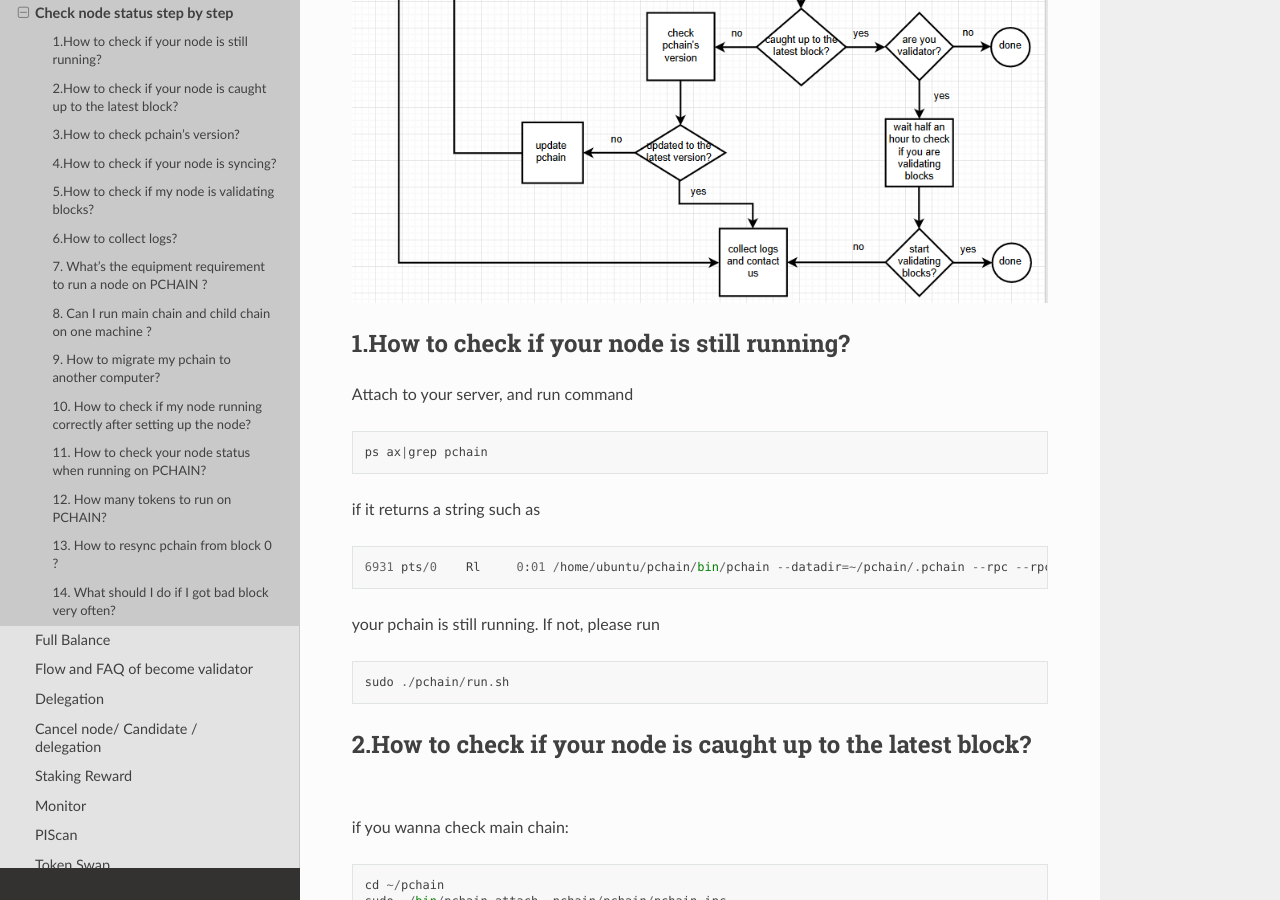
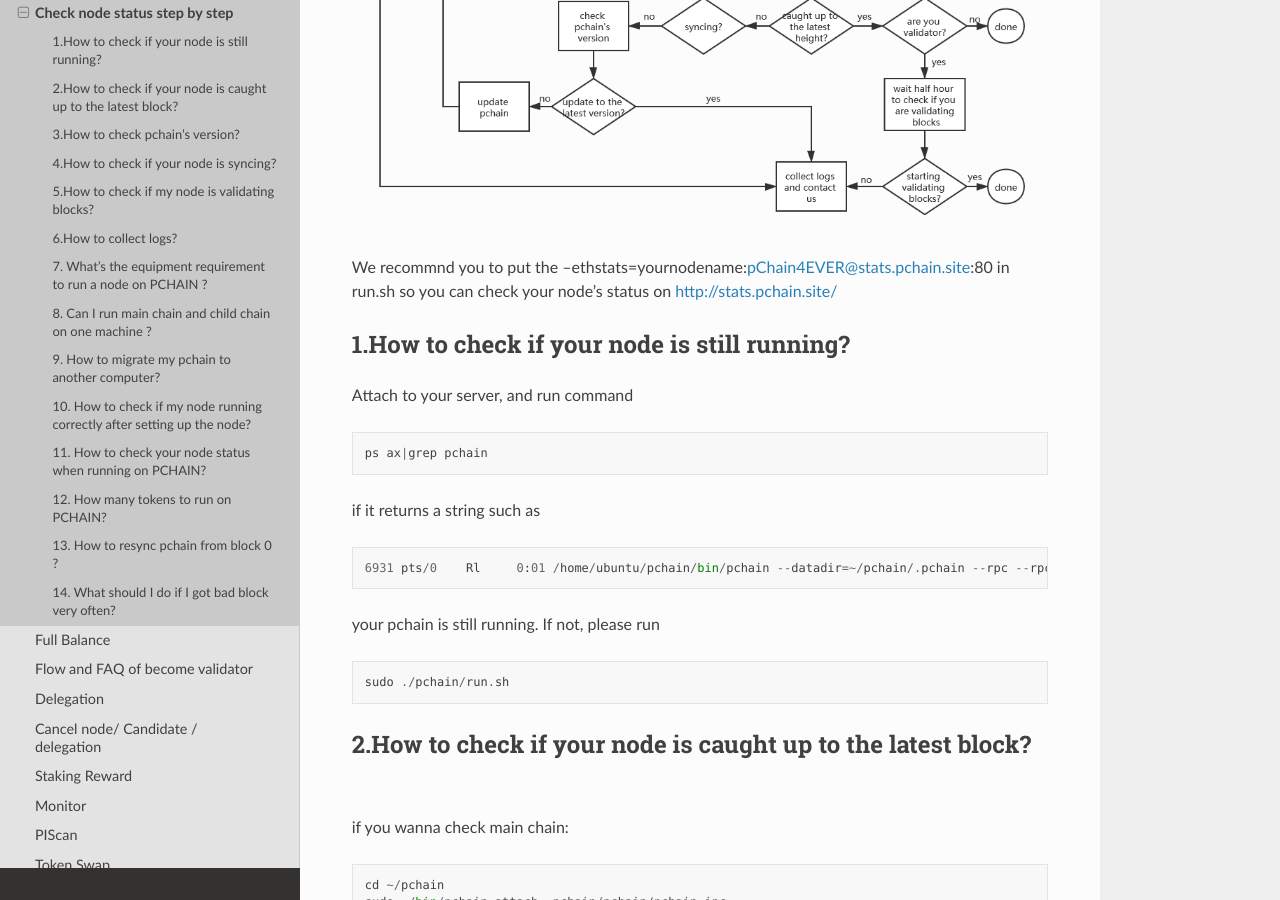
Before and after one commit to pchain-org/pchain-guide, a Sphinx documentation site: the page built from pchaindoc/source/FAQ/node.rst, in a window 1280 px wide and 900 px high, scrolled down 394 px. Built offline with Sphinx 7.4.7 and the Read the Docs theme 2.0.0, drawn with Linux system fonts in a browser that asks for light colours; pages that are not in the unit, such as notebooks, are missing from menus.

Commit message:
update nodecheck

```diff
--- a/pchaindoc/source/FAQ/node.rst
+++ b/pchaindoc/source/FAQ/node.rst
@@ -3,6 +3,8 @@
 ==============================
 
 .. image:: ../_static/Help/nodecheck.png
+
+We recommnd you to put the --ethstats=yournodename:pChain4EVER@stats.pchain.site:80 in run.sh so you can check your node's status on http://stats.pchain.site/
 
 -------------------------------------------------------------
 1.How to check if your node is still running?
```
Also changed, not shown: pchaindoc/source/_static/Help/nodecheck.png.
